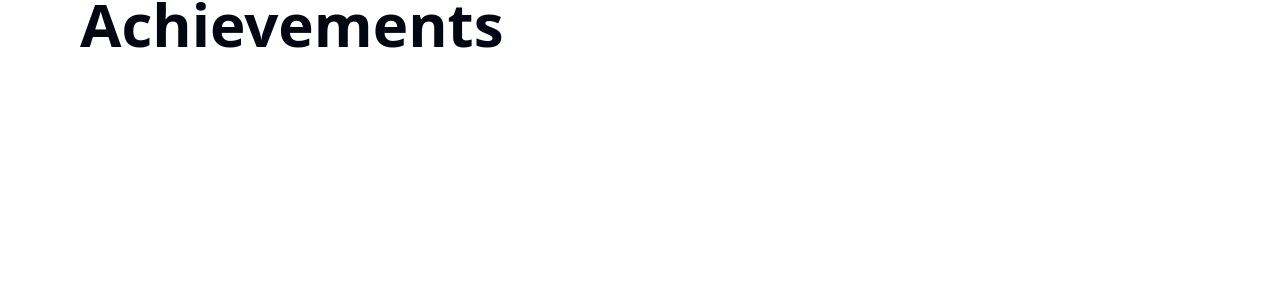
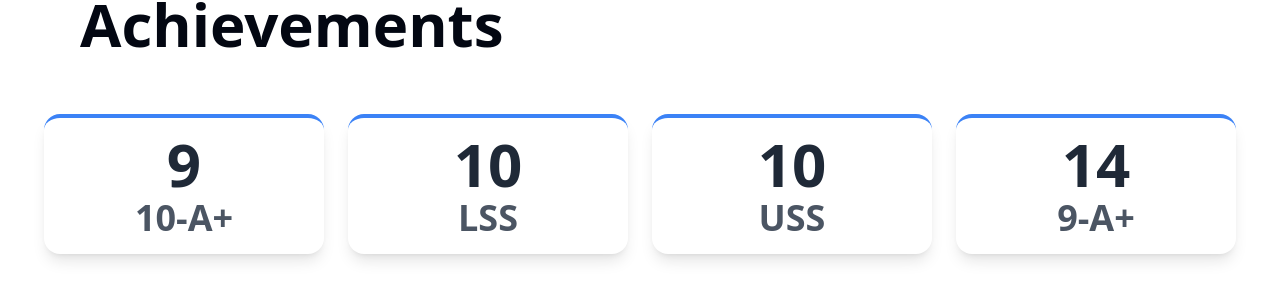
Before and after one commit to binshadhbu/mms-school-website, a Next.js app: page / in a window 1280 px wide. Shown: the part 2186-2486 px from the top of the page. Before the commit the page ends 2280 px from the top, so only its background shows below. Built offline with nearby package versions, Linux system fonts and the light colour scheme.

Commit message:
added achivement page left to add footer

```diff
--- a/app/page.tsx
+++ b/app/page.tsx
@@ -3,6 +3,7 @@ import { NavbarDemo } from "@/components/Navbar"
 import Explandable from "@/components/carousel/expandable"
 import { Message } from "@/components/message";
 import { Status } from "@/components/status";
+import Results  from "@/components/cards/Results";
 
 
 export default function Home() {
@@ -15,6 +16,10 @@ export default function Home() {
       <Heading title="Our Leaders" />
       <Message  />
       <Heading title="Achievements" />
+      <Results  />
+
+
+
     </main>
   );
 }
--- /dev/null
+++ b/components/cards/Results.tsx
@@ -0,0 +1,29 @@
+import React from 'react'
+
+
+const Results = () => {
+  return (
+    <div className=" flex flex-col justify-center  py-5 mb-10">
+      <div className=" grid md:grid-cols-4 gap-6 px-1   ">
+        {[
+          { count: "9", label: "10-A+" },
+          { count: "10", label: "LSS" },
+          { count: "10", label: "USS" },
+          { count: "14", label: "9-A+" },
+        ].map((item, index) => (
+          <div
+            key={index}
+            className="bg-white shadow-lg rounded-2xl p-4 px-3 text-center border-t-4 border-blue-500 hover:scale-105 transform transition-all duration-500"
+          >
+            <h2 className="text-6xl font-bold text-gray-800">{item.count}</h2>
+            <h1 className="text-4xl font-semibold text-gray-600 mt-1">
+              {item.label}
+            </h1>
+          </div>
+        ))}
+      </div>
+    </div>
+  )
+}
+
+export default Results
```
